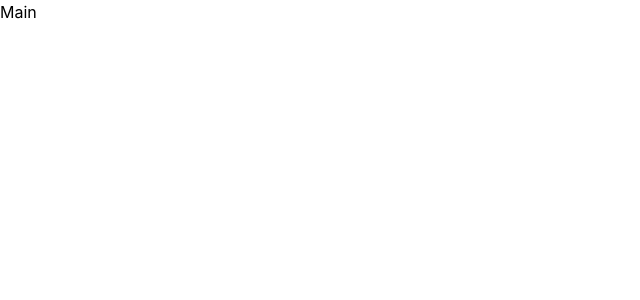
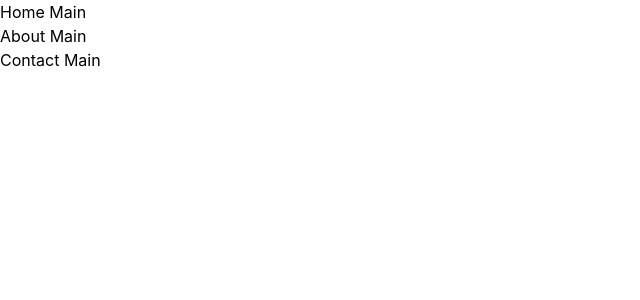
Before and after one commit to santhos563/ArvianTrust, a React (Vite) app: page / in a window 1280 px wide. Shown: the top 300 px of the page, without its empty margins (0-640 px from the left). Built offline with nearby package versions, Linux system fonts and the light colour scheme.

Commit message:
Initialized all folders

```diff
--- a/src/App.tsx
+++ b/src/App.tsx
@@ -1,7 +1,13 @@
+import AboutMain from "./pages/about/AboutMain";
+import ContactMain from "./pages/contact/ContactMain";
+import HomeMain from "./pages/home/HomeMain";
+
 const App = () => {
   return (
     <div className="">
-      Main
+      <HomeMain />
+      <AboutMain />
+      <ContactMain />
     </div>
   )
 }
--- /dev/null
+++ b/src/components/shared/NavBar.tsx
@@ -0,0 +1,9 @@
+const NavBar = () => {
+    return (
+        <nav className="navbar">
+            <h1>Arvion Trust</h1>
+        </nav>
+    )
+}
+
+export default NavBar;
--- /dev/null
+++ b/src/pages/about/AboutMain.tsx
@@ -0,0 +1,9 @@
+const AboutMain = () => {
+    return (
+        <div className="about-main">
+            <h1>About Main</h1>
+        </div>
+    )
+}
+
+export default AboutMain;
--- /dev/null
+++ b/src/pages/contact/ContactMain.tsx
@@ -0,0 +1,10 @@
+const ContactMain = () => {
+    return (
+        <div className="contact-main">
+            <h1>Contact Main</h1>
+        </div>
+    )
+}
+
+
+export default ContactMain;
--- /dev/null
+++ b/src/pages/home/HomeMain.tsx
@@ -0,0 +1,9 @@
+const HomeMain = () => {
+    return (
+        <div className="home-main">
+            <h1>Home Main</h1>
+        </div>
+    )
+}
+
+export default HomeMain;
```
